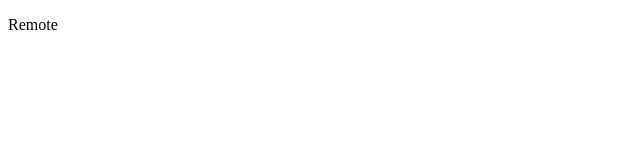
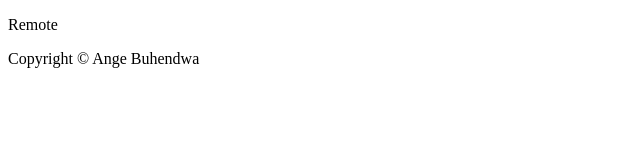
Before and after one commit to angebhd/the-gym-git-exercise, a plain HTML site: page home.html in a window 1280 px wide. Shown: the whole page, without its empty margins (0-640 px from the left). Drawn offline with Linux system fonts and the light colour scheme.

Commit message:
Adding footer to home page

```diff
--- a/home.html
+++ b/home.html
@@ -7,6 +7,10 @@
 </head>
 <body>
     <p> Remote</p>
-
+    <footer>
+        <p>
+            Copyright &copy; Ange Buhendwa
+        </p>
+    </footer>
 </body>
 </html>
```
